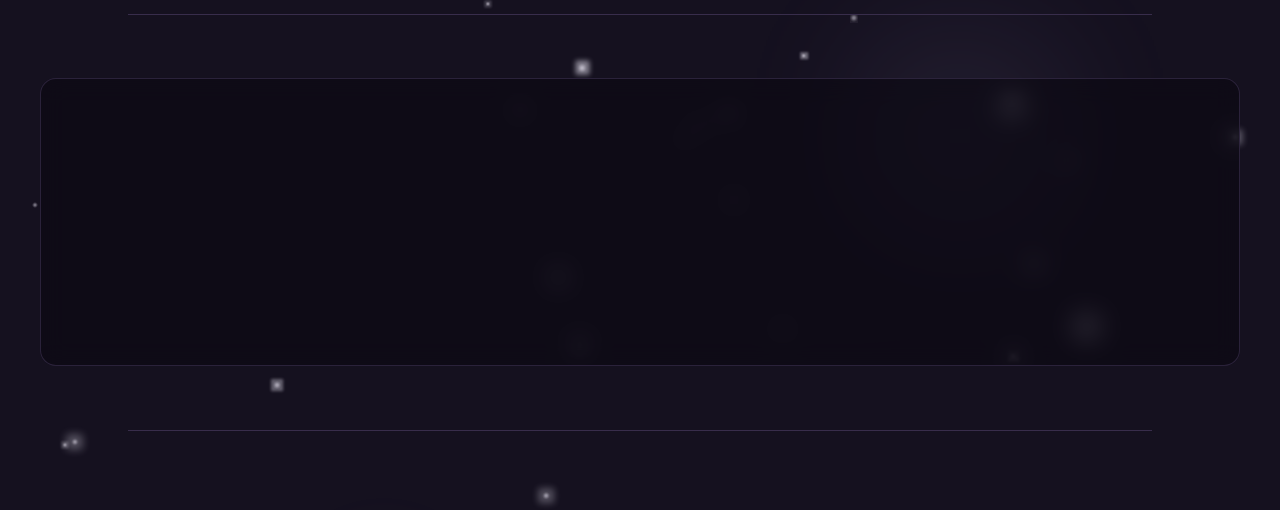
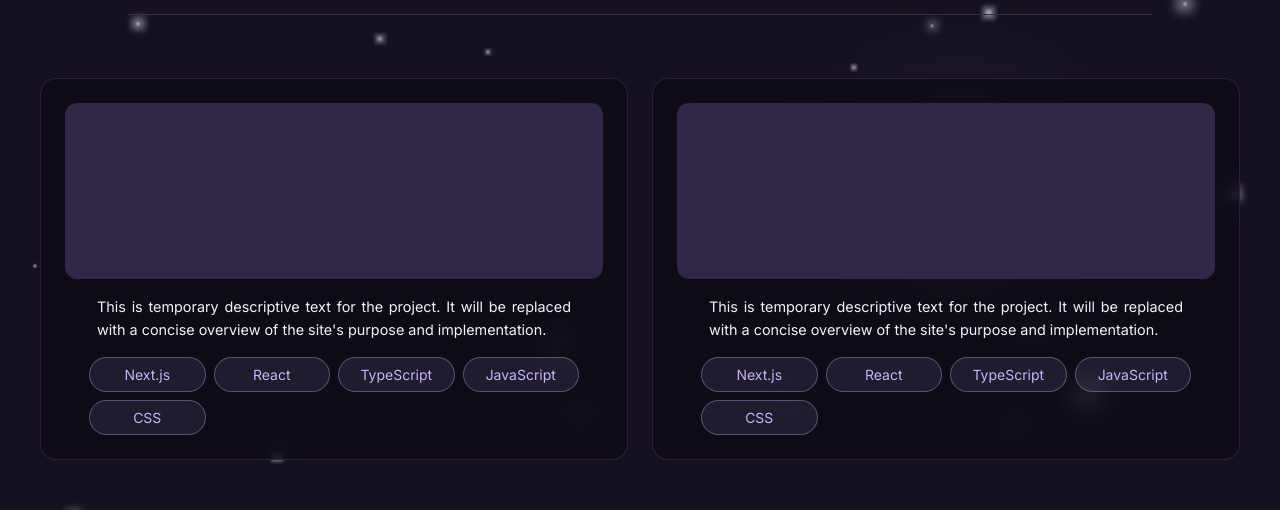
Before and after one commit to Austin-Tillotson/Portfolio, a Next.js app: page / in a window 1280 px wide. Shown: the part 786-1296 px from the top of the page. Built offline with nearby package versions, Linux system fonts and the light colour scheme; a web font is replaced by a local one.

Commit message:
built placeholder ProjectCard

```diff
--- a/app/components/Card.tsx
+++ b/app/components/Card.tsx
@@ -1,3 +1,11 @@
-export default function Card() {
-  return <div className="card" />;
+import type { PropsWithChildren } from "react";
+
+type CardProps = PropsWithChildren<{
+  className?: string;
+}>;
+
+export default function Card({ children, className }: CardProps) {
+  const cardClassName = ["card", className].filter(Boolean).join(" ");
+
+  return <div className={cardClassName}>{children}</div>;
 }
--- /dev/null
+++ b/app/components/ProjectCard.tsx
@@ -0,0 +1,26 @@
+import Card from "./Card";
+
+const skills = ["Next.js", "React", "TypeScript", "JavaScript", "CSS"];
+
+export default function ProjectCard() {
+  return (
+    <Card className="project-card">
+      <div
+        aria-label="Temporary project screenshot"
+        className="project-card__screenshot"
+        role="img"
+      />
+      <p className="project-card__description">
+        This is temporary descriptive text for the project. It will be replaced
+        with a concise overview of the site&apos;s purpose and implementation.
+      </p>
+      <ul aria-label="Project skills" className="project-card__skills">
+        {skills.map((skill) => (
+          <li className="project-card__skill" key={skill}>
+            {skill}
+          </li>
+        ))}
+      </ul>
+    </Card>
+  );
+}
--- a/app/globals.css
+++ b/app/globals.css
@@ -200,6 +200,46 @@ main > section {
   background: rgb(12 9 19 / 0.7);
   -webkit-backdrop-filter: blur(0.75rem);
   backdrop-filter: blur(0.75rem);
+}
+
+.project-card {
+  display: grid;
+  gap: 1rem;
+  padding: 1.5rem;
+  text-align: left;
+}
+
+.project-card__screenshot {
+  min-height: 11rem;
+  border-radius: 0.75rem;
+  background: #302646;
+}
+
+.project-card__description {
+  margin: 0;
+  padding-inline: 2rem;
+  font-size: 0.9rem;
+  line-height: 1.6;
+  text-align: justify;
+}
+
+.project-card__skills {
+  display: grid;
+  margin: 0;
+  padding: 0 1.5rem;
+  grid-template-columns: repeat(auto-fit, minmax(6rem, 1fr));
+  gap: 0.5rem;
+  list-style: none;
+}
+
+.project-card__skill {
+  padding: 0.5rem 0.75rem;
+  border: 1px solid rgb(196 181 253 / 0.35);
+  border-radius: 999px;
+  background: rgb(196 181 253 / 0.1);
+  color: var(--accent-color);
+  font-size: 0.875rem;
+  text-align: center;
 }
 
 .hero {
--- a/app/page.tsx
+++ b/app/page.tsx
@@ -1,8 +1,8 @@
-import Card from "./components/Card";
 import Footer from "./components/Footer";
 import Header from "./components/Header";
 import Hero from "./components/Hero";
 import Planet from "./components/Planet";
+import ProjectCard from "./components/ProjectCard";
 import ShootingStarManager from "./components/ShootingStarManager";
 import StarField from "./components/StarField";
 
@@ -43,7 +43,8 @@ export default function Home() {
 
         <section className="content-section content-section--projects" id="projects">
           <div className="project-grid">
-            <Card />
+            <ProjectCard />
+            <ProjectCard />
           </div>
         </section>
 
```
